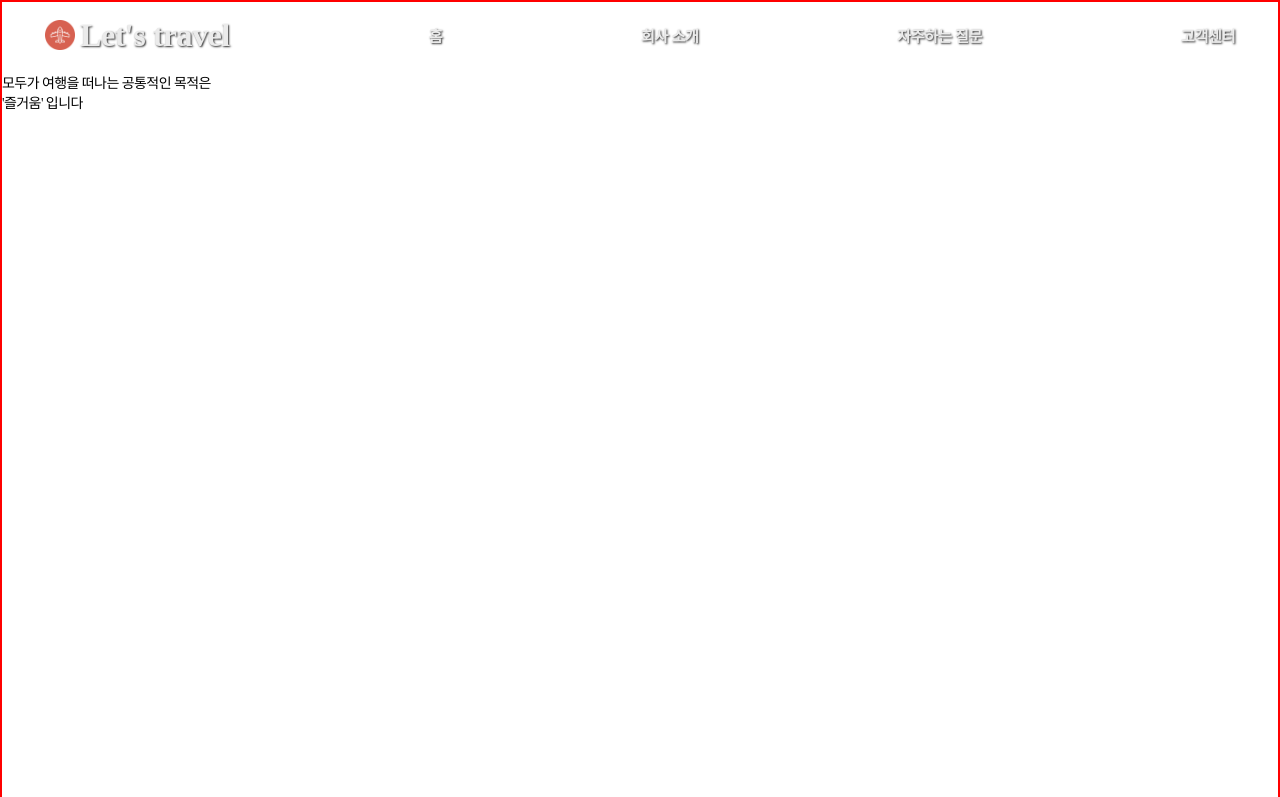
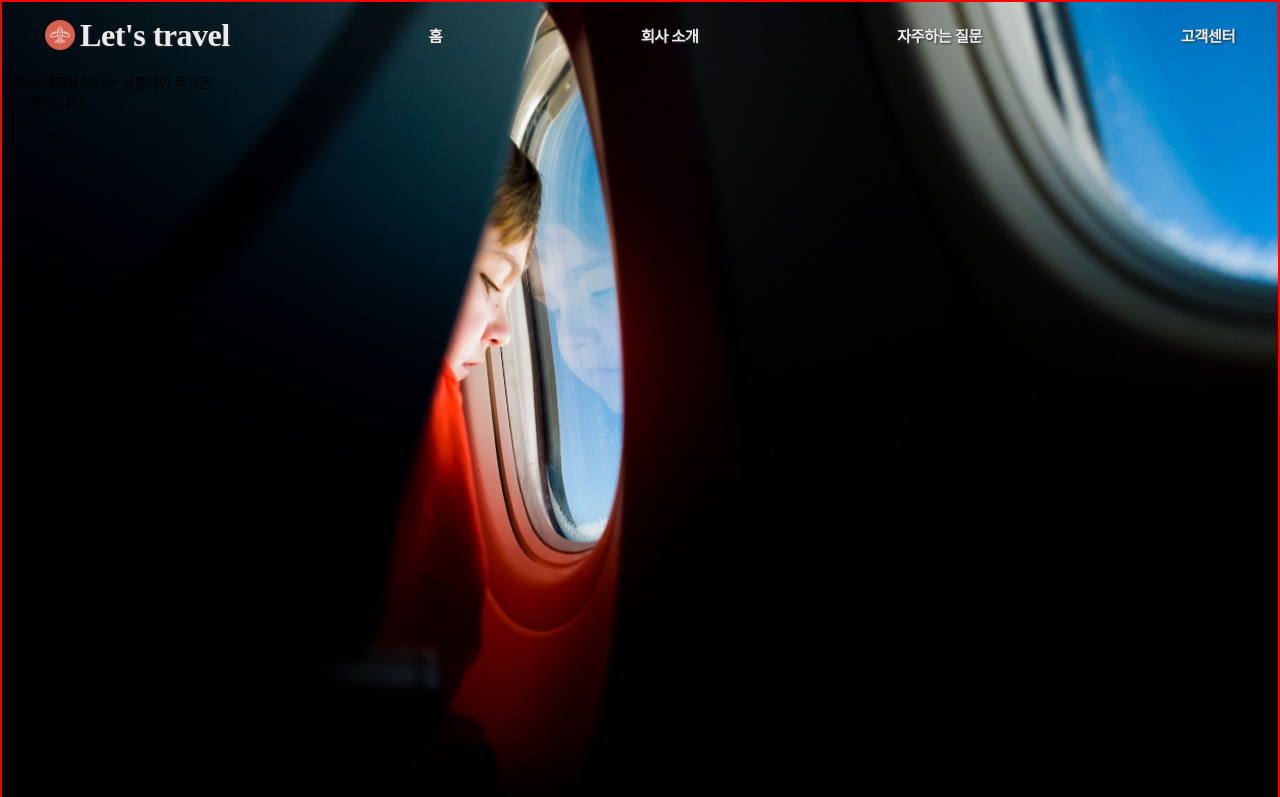
Before and after one commit to psh0121/kukbi_project_self_use_jsp, a Java web app: page /about.jsp in a window 1280 px wide. Shown: the top 797 px of the page. Run offline with Tomcat 11, a stand-in JSP engine, Linux system fonts and the light colour scheme; some web fonts are replaced.

Commit message:
[소개] section0, section1에 대한 배경화면 설정

```diff
--- a/Project/WebContent/stylecss/about.css
+++ b/Project/WebContent/stylecss/about.css
@@ -3,14 +3,23 @@
 .section0 {
 	width: 100%;
 	padding-top: 70px;
-
+	background-image: url('../image/about/section0_background.jpeg');
+	background-repeat: no-repeat;
+	background-size: 100% 100%;
+	background-color: black;
 }
 
 #about-nav {
 	position: fixed;
 	left: 0;
 	top: 0;
-	width: 100%;
+	width: 100% auto;
+}
+
+.section1 {
+	background-image: url('../image/about/section1_background.png');
+	background-repeat: no-repeat;
+	background-size: 100% 100%;
 }
 
 /* test coding */
```
